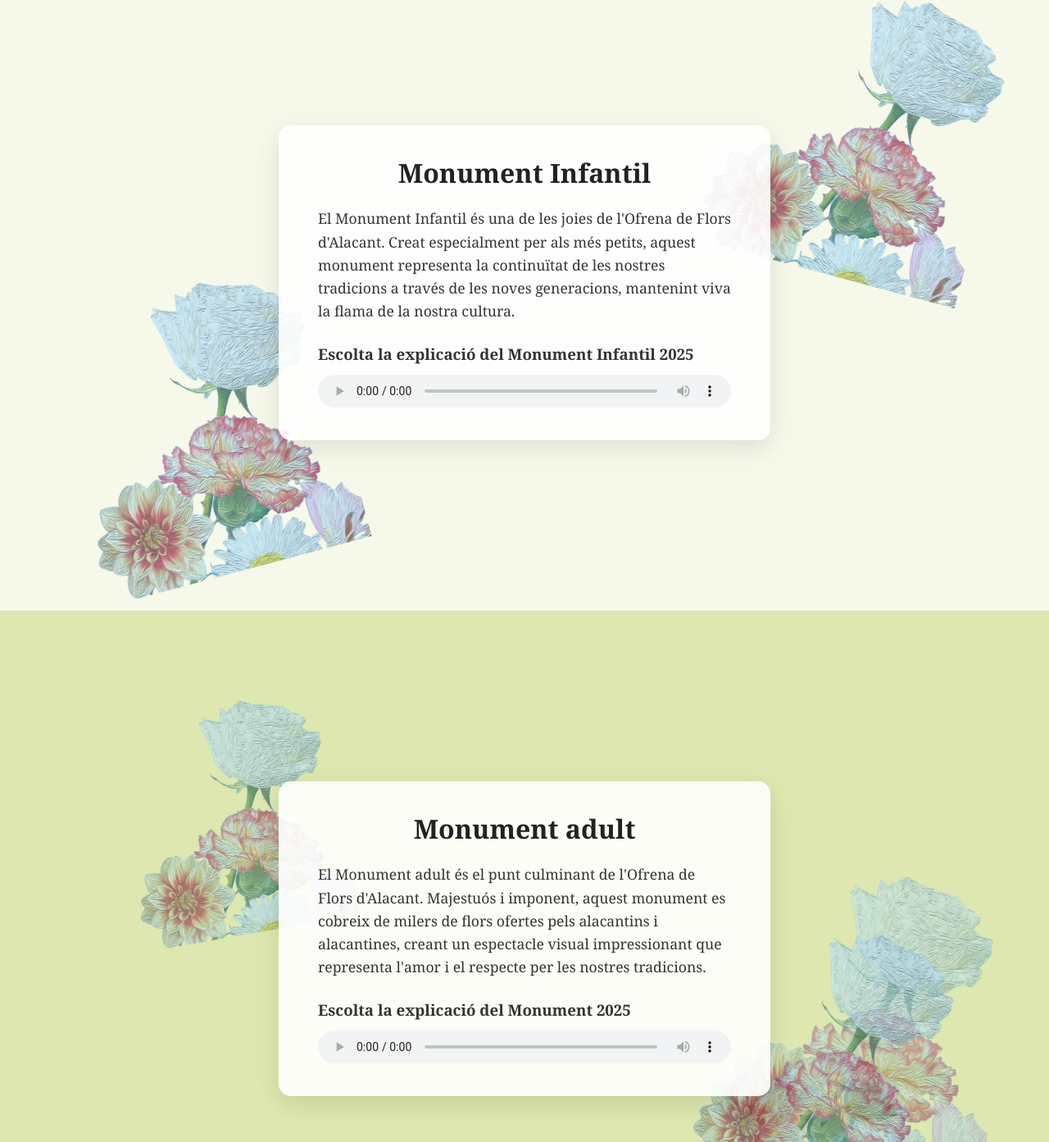
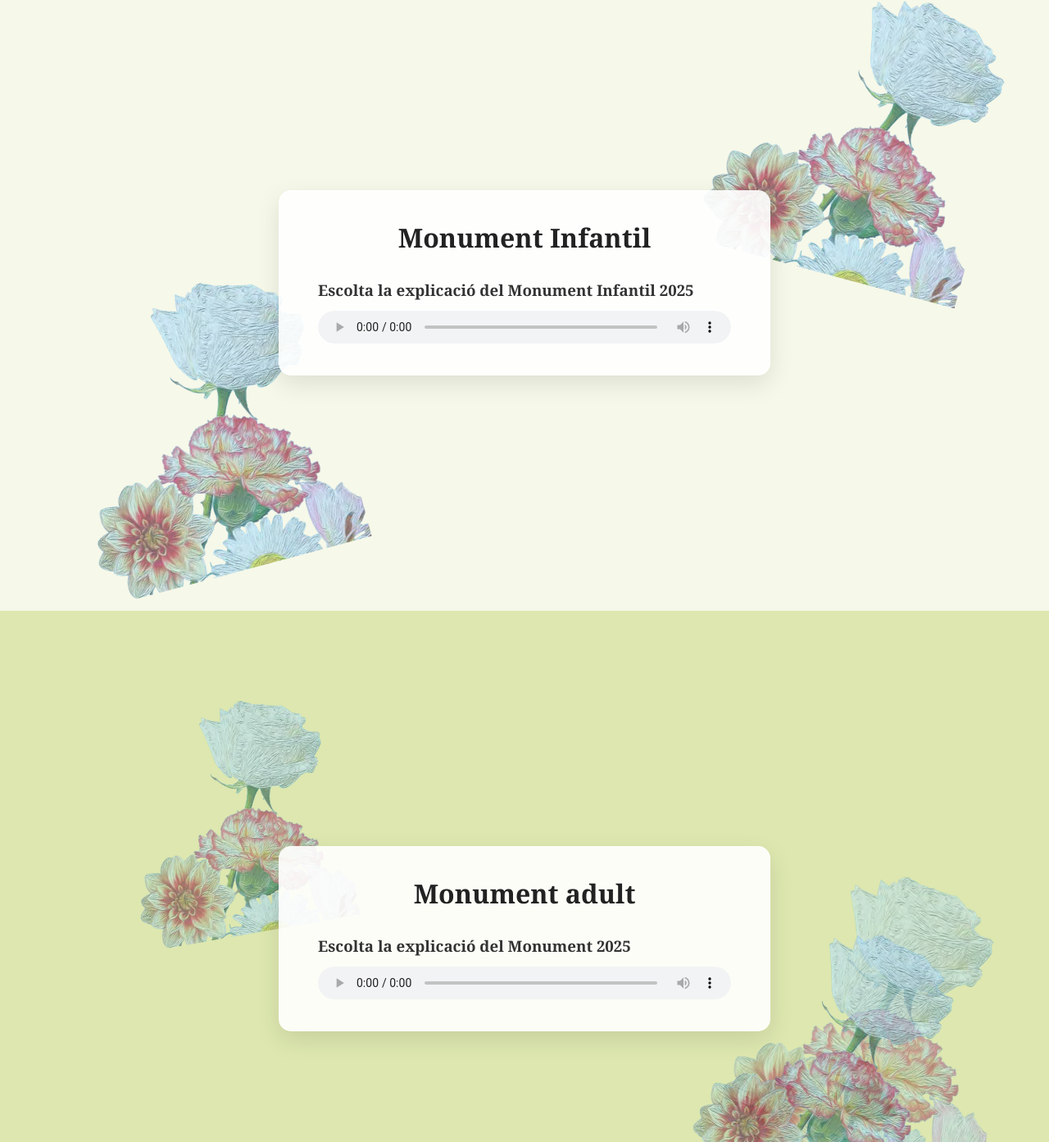
Before and after one commit to buru93/llibret-20252, a plain HTML site: page index.html in a window 1280 px wide. Shown: the part 4855-6248 px from the top of the page at 82% size. Drawn offline with Linux system fonts and the light colour scheme.

Commit message:
Update index.html
CHANGE - Monuments info removed

```diff
--- a/index.html
+++ b/index.html
@@ -714,7 +714,7 @@
         <img src="images/flores.png" alt="Composició floral" class="flower-image flower-bottom-left" aria-hidden="true">
         <div class="content">
             <h2 id="monument-infantil-title">Monument Infantil</h2>
-            <p>El Monument Infantil és una de les joies de l'Ofrena de Flors d'Alacant. Creat especialment per als més petits, aquest monument representa la continuïtat de les nostres tradicions a través de les noves generacions, mantenint viva la flama de la nostra cultura.</p>
+            <!-- <p>El Monument Infantil és una de les joies de l'Ofrena de Flors d'Alacant. Creat especialment per als més petits, aquest monument representa la continuïtat de les nostres tradicions a través de les noves generacions, mantenint viva la flama de la nostra cultura.</p> -->
             <div class="audio-container">
                 <h3>Escolta la explicació del Monument Infantil 2025</h3>
                 <audio controls class="custom-audio" aria-label="Àudio sobre el Monument Infantil" data-section-id="monument-infantil">
@@ -733,7 +733,7 @@
         <img src="images/flores.png" alt="Composició floral" class="flower-image flower-bottom-right" aria-hidden="true">
         <div class="content">
             <h2 id="monument-adult-title">Monument adult</h2>
-            <p>El Monument adult és el punt culminant de l'Ofrena de Flors d'Alacant. Majestuós i imponent, aquest monument es cobreix de milers de flors ofertes pels alacantins i alacantines, creant un espectacle visual impressionant que representa l'amor i el respecte per les nostres tradicions.</p>
+            <!-- <p>El Monument adult és el punt culminant de l'Ofrena de Flors d'Alacant. Majestuós i imponent, aquest monument es cobreix de milers de flors ofertes pels alacantins i alacantines, creant un espectacle visual impressionant que representa l'amor i el respecte per les nostres tradicions.</p> -->
             <div class="audio-container">
                 <h3>Escolta la explicació del Monument  2025</h3>
                 <audio controls class="custom-audio" aria-label="Àudio sobre el Monument adult" data-section-id="monument-adult">
```
